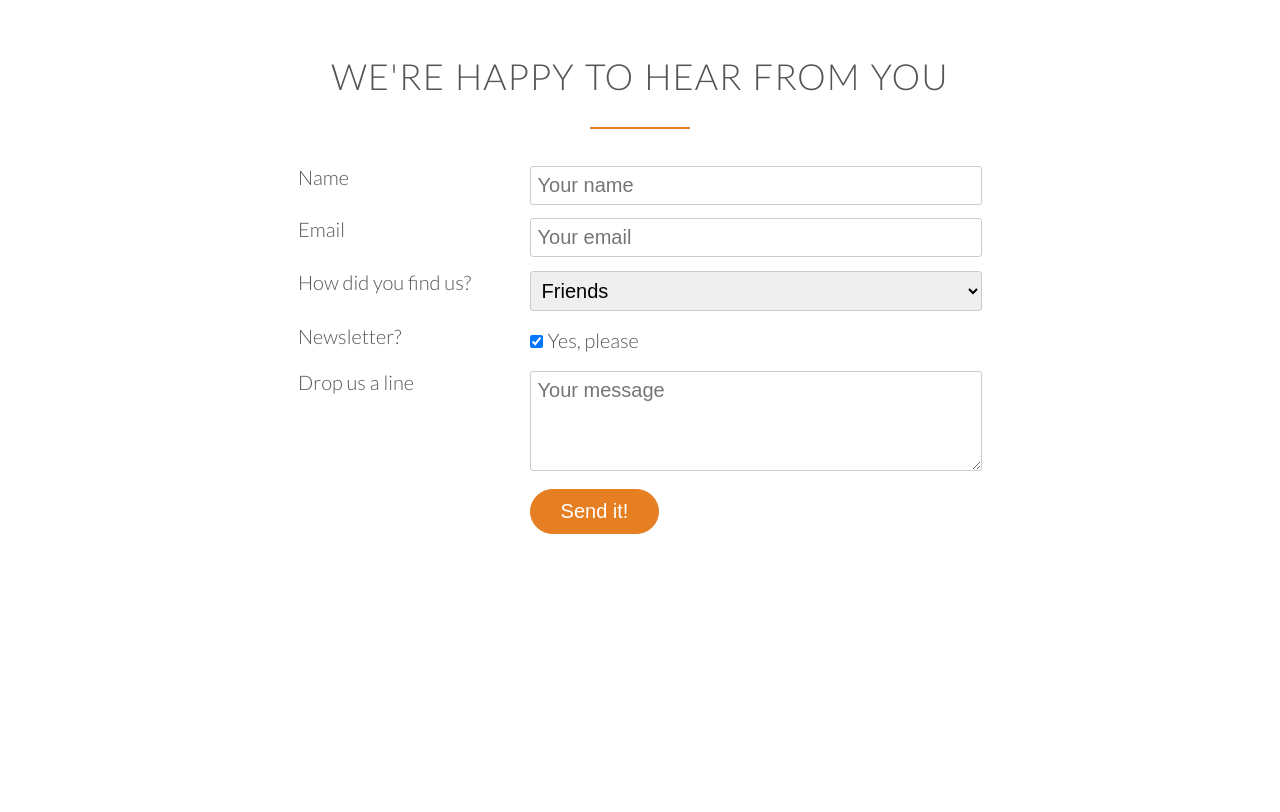
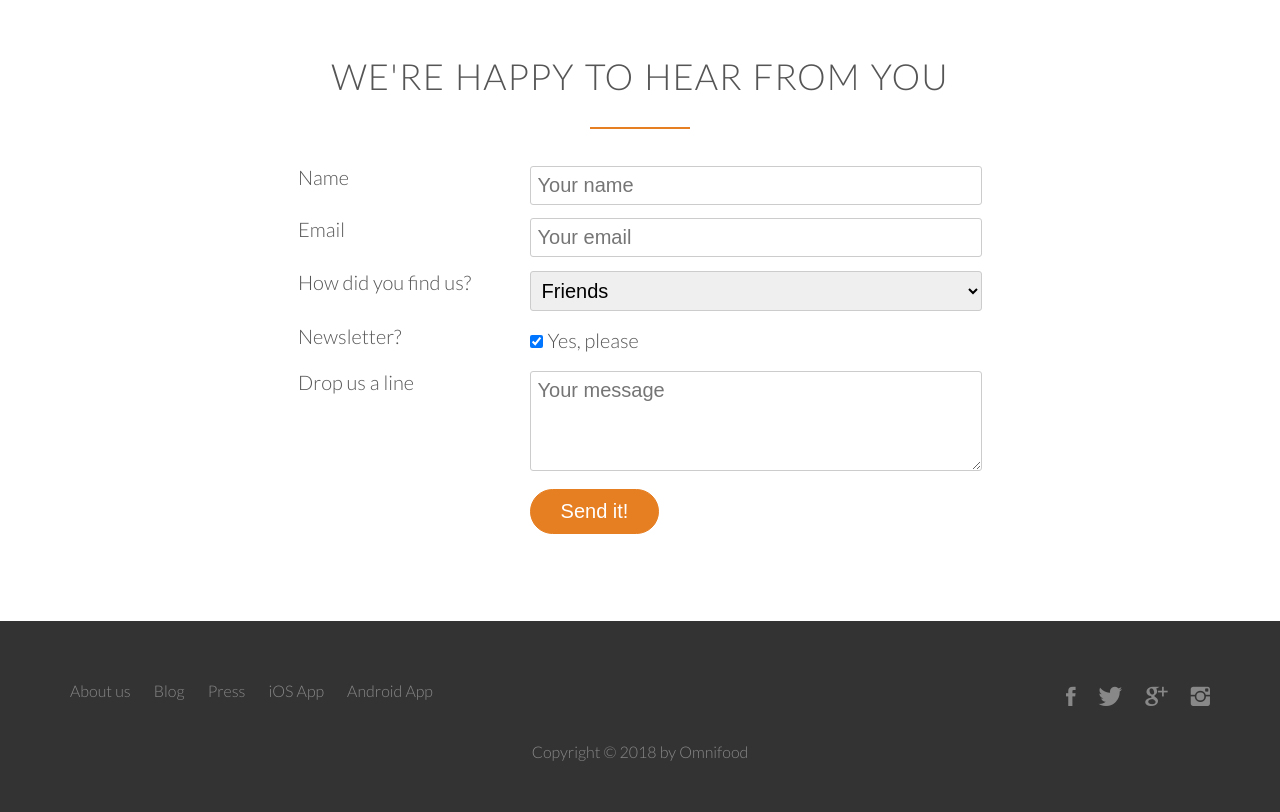
Before and after one commit to emilija-boshkova/Omnifood, a plain HTML site: page index.html in a window 1280 px wide. Shown: the part 4650-5462 px from the top of the page. Before the commit the page ends 5271 px from the top, so only its background shows below. Drawn offline with Linux system fonts and the light colour scheme; files whose address does not match are found by name.

Commit message:
Added footer
Added footer

```diff
--- a/index.html
+++ b/index.html
@@ -384,5 +384,30 @@
                 </form>
             </div>
         </section>
+
+        <footer>
+            <div class="row">
+                <div class="col span-1-of-2">
+                    <ul class="footer-nav">
+                        <li><a href="#">About us</a></li>
+                        <li><a href="#">Blog</a></li>
+                        <li><a href="#">Press</a></li>
+                        <li><a href="#">iOS App</a></li>
+                        <li><a href="#">Android App</a></li>
+                    </ul>
+                </div>
+                <div class="col span-1-of-2">
+                    <ul class="social-links">
+                        <li><a href="#"><i class="ion-social-facebook"></i></a></li>
+                        <li><a href="#"><i class="ion-social-twitter"></i></a></li>
+                        <li><a href="#"><i class="ion-social-googleplus"></i></a></li>
+                        <li><a href="#"><i class="ion-social-instagram"></i></a></li>
+                    </ul>
+                </div>
+            </div>
+            <div class="row">
+                <p>Copyright &copy; 2018 by Omnifood</p>
+            </div>
+        </footer>
     </body>
 </html>
--- a/resources/css/style.css
+++ b/resources/css/style.css
@@ -483,3 +483,86 @@ input[type=checkbox]{
 }
 
 *:focus{outline: none}
+
+/* ----------------------------------------------------------------- */
+/* FOOTER */
+/* ----------------------------------------------------------------- */
+
+footer{
+    background-color: #333;
+    padding: 50px;
+    font-size: 80%;
+}
+
+.footer-nav{
+    list-style: none;
+    float:left;
+}
+
+.social-links{
+    list-style: none;
+    float: right;
+}
+
+.footer-nav li,
+.social-links li{
+    display: inline-block;
+    margin-right: 20px;
+}
+
+.footer-nav li:last-child,
+.social-links li:last-child{
+    margin-right: 0;
+}
+
+.footer-nav li a:link,
+.footer-nav li a:visited,
+.social-links li a:link,
+.social-links li a:visited{
+    text-decoration: none;
+    border: 0;
+    color: #888;
+    transition: color 0.2s;
+}
+
+.footer-nav li a:hover,
+.footer-nav li a:active,
+.social-links li a:hover,
+.social-links li a:active{
+    color: #ddd;
+}
+
+.social-links li a:link,
+.social-links li a:visited{
+    font-size: 160%;
+}
+
+.ion-social-facebook,
+.ion-social-twitter,
+.ion-social-googleplus,
+.ion-social-instagram{
+    transition: color 0.2s;
+}
+
+.ion-social-facebook:hover{
+    color: #3b5998;
+}
+
+.ion-social-twitter:hover{
+    color: #00aced;
+}
+
+.ion-social-googleplus:hover{
+    color: #dd4b39;
+}
+
+.ion-social-instagram:hover{
+    color: #517fa4;
+}
+
+
+footer p{
+    color: #888;
+    text-align: center;
+    margin-top: 20px;
+}
```
